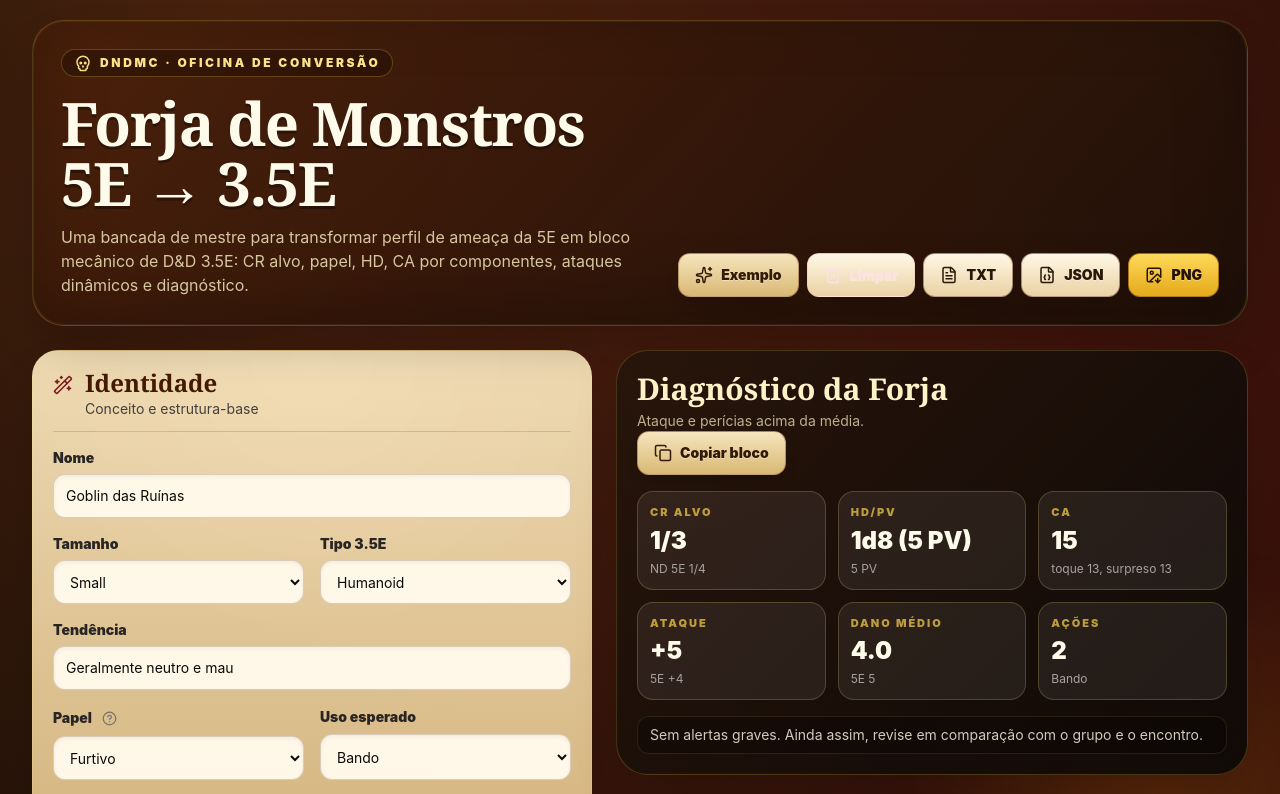
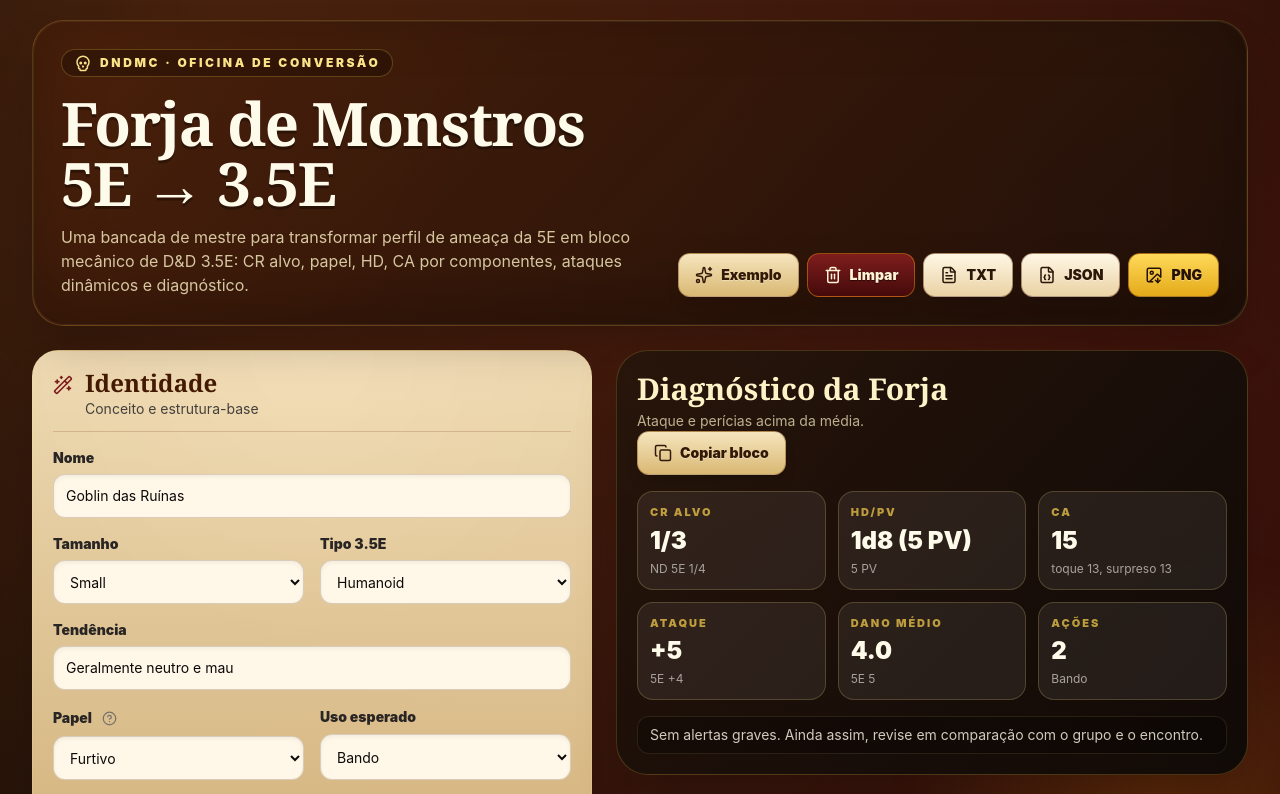
Before and after one commit to caiobarcelos/dndmc, a React (Vite) app: page / in a window 1280 px wide. Shown: the top 794 px of the page. Built offline with nearby package versions, Linux system fonts and the light colour scheme.

Commit message:
Fix danger button contrast

```diff
--- a/src/styles.css
+++ b/src/styles.css
@@ -115,7 +115,16 @@
   }
 
   .btn.danger {
-    @apply border-red-300/25 bg-red-950/60 text-red-100 hover:bg-red-900/80;
+    border-color: rgba(245, 158, 11, .45);
+    background: linear-gradient(180deg, #7f1d1d 0%, #450a0a 100%);
+    color: #fff4d6;
+    text-shadow: 0 1px 1px rgba(0, 0, 0, .55);
+  }
+
+  .btn.danger:hover {
+    border-color: rgba(251, 191, 36, .78);
+    background: linear-gradient(180deg, #991b1b 0%, #5f1212 100%);
+    color: #fff8e8;
   }
 
   .layout-grid {
```
